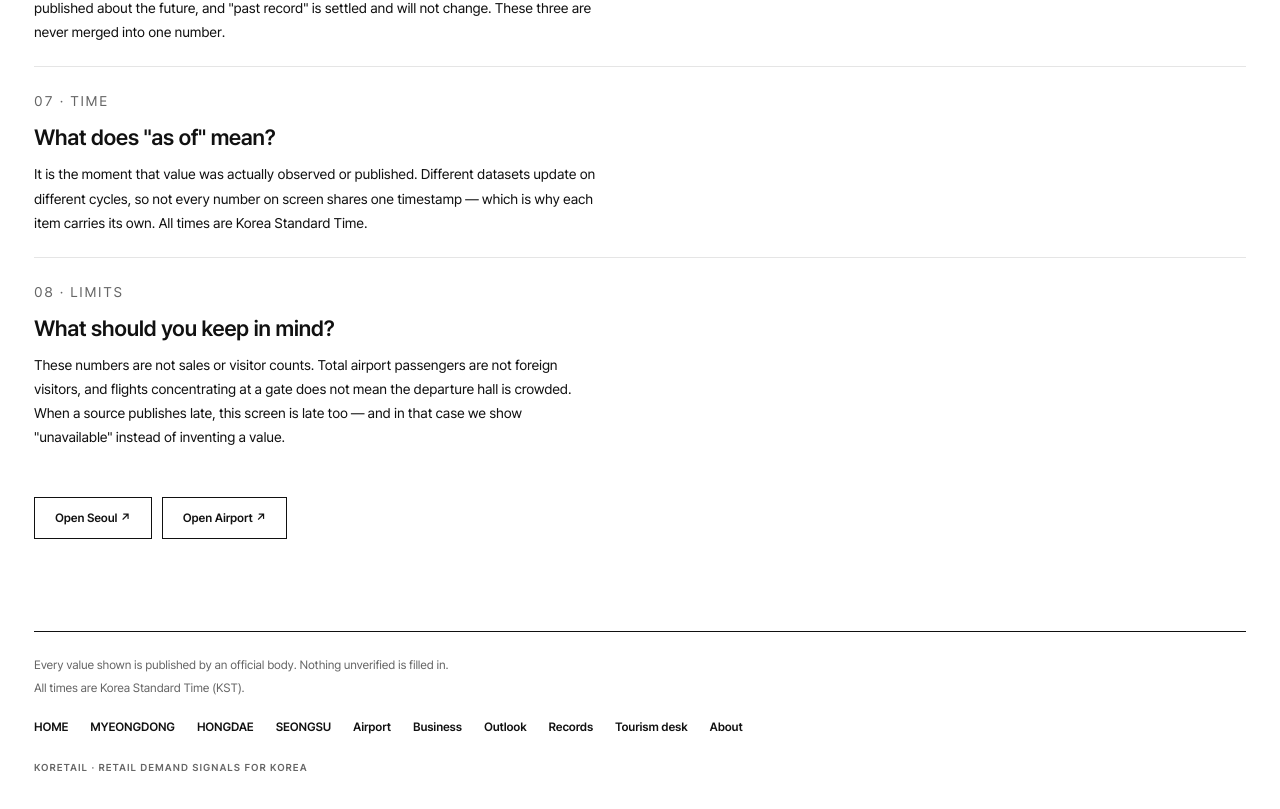
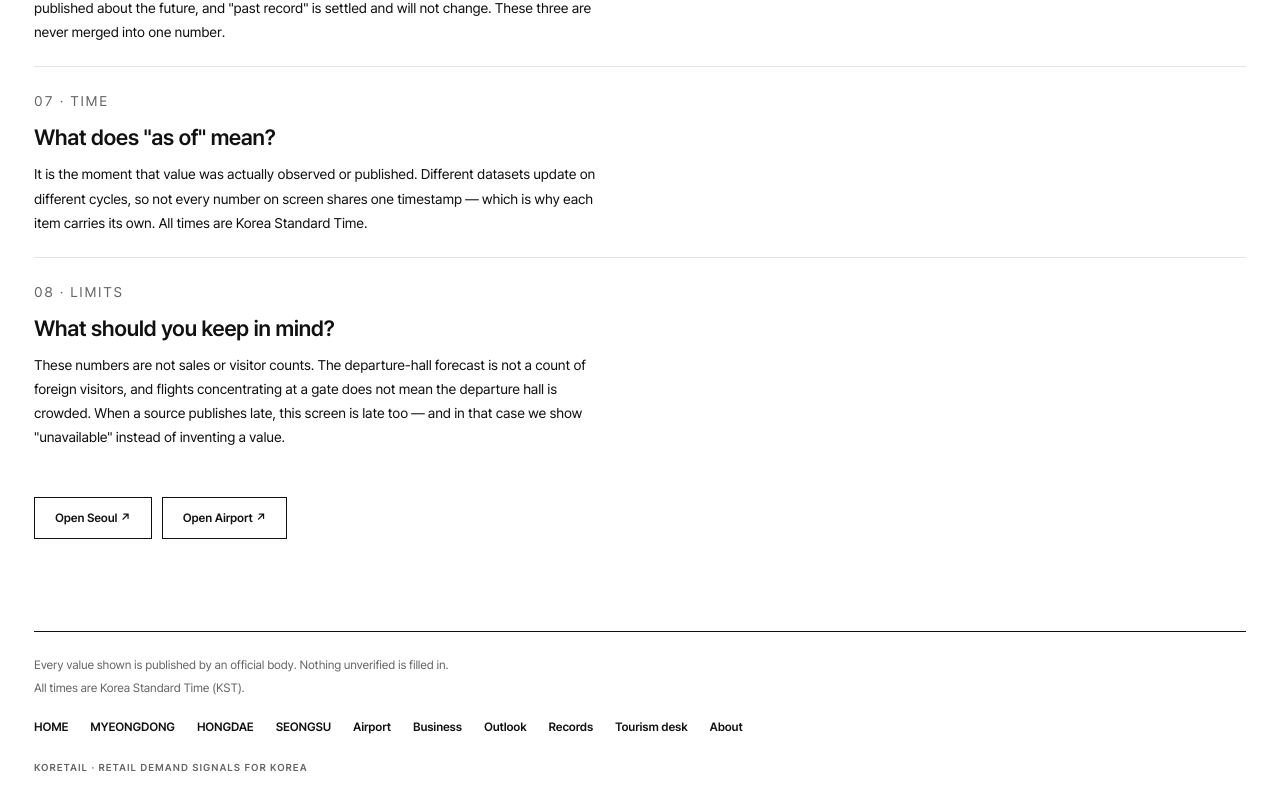
Before and after one commit to rudvh1016-gif/retailpulse-korea, a Next.js app: page /en/about in a window 1280 px wide. Shown: the part 1562-2371 px from the top of the page. Built offline with nearby package versions, Linux system fonts and the light colour scheme.

Commit message:
fix: align multilingual About limitation with departure-hall scope

```diff
--- a/app/retailpulse-app.tsx
+++ b/app/retailpulse-app.tsx
@@ -1018,9 +1018,9 @@ function AboutView({ lang, onAirport, onSeoul }: { lang: Lang; onAirport: () =>
       title: localText(lang, { ko: "무엇을 주의해야 하나요?", en: "What should you keep in mind?", zh: "需要注意什么？", ja: "注意点は？" }),
       body: localText(lang, {
         ko: "여기 숫자는 매출이나 방문자 수가 아닙니다. 공항 출국장 이용 예상은 외국인 수가 아니고, 게이트에 편수가 몰린다고 출국장이 붐빈다는 뜻도 아닙니다. 원본 기관의 발표가 늦어지면 저희 화면도 함께 늦어지며, 그때는 값을 지어내는 대신 '확인 불가'로 표시합니다.",
-        en: "These numbers are not sales or visitor counts. Total airport passengers are not foreign visitors, and flights concentrating at a gate does not mean the departure hall is crowded. When a source publishes late, this screen is late too — and in that case we show \"unavailable\" instead of inventing a value.",
-        zh: "这些数字并非销售额或访客数。机场总旅客数不等于外国人数，航班集中于某登机口也不代表出境区拥挤。若来源机构发布延迟，本页面也会延迟，此时我们会显示「暂无法确认」而不是编造数值。",
-        ja: "ここの数値は売上や来訪者数ではありません。空港の総旅客数は外国人数ではなく、ゲートに便が集中しても出国場が混雑しているという意味ではありません。提供元の発表が遅れれば本画面も遅れ、その際は値を作らず「確認不可」と表示します。",
+        en: "These numbers are not sales or visitor counts. The departure-hall forecast is not a count of foreign visitors, and flights concentrating at a gate does not mean the departure hall is crowded. When a source publishes late, this screen is late too — and in that case we show \"unavailable\" instead of inventing a value.",
+        zh: "这些数字并非销售额或访客数。出境区预计旅客数不等于外国人数，航班集中于某登机口也不代表出境区拥挤。若来源机构发布延迟，本页面也会延迟，此时我们会显示「暂无法确认」而不是编造数值。",
+        ja: "ここの数値は売上や来訪者数ではありません。出国場の予想旅客数は外国人数ではなく、ゲートに便が集中しても出国場が混雑しているという意味ではありません。提供元の発表が遅れれば本画面も遅れ、その際は値を作らず「確認不可」と表示します。",
       }),
     },
   ];
```
